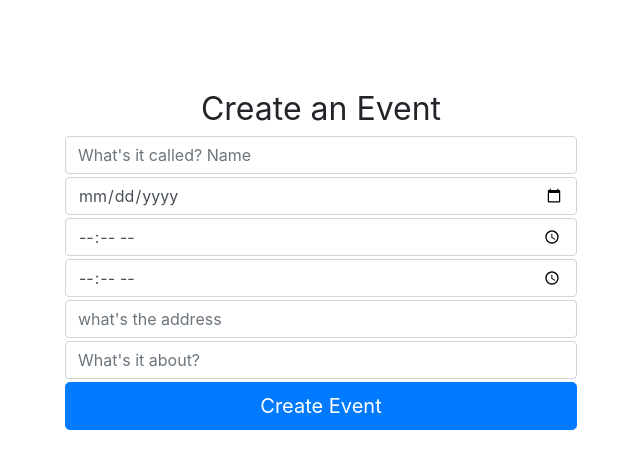
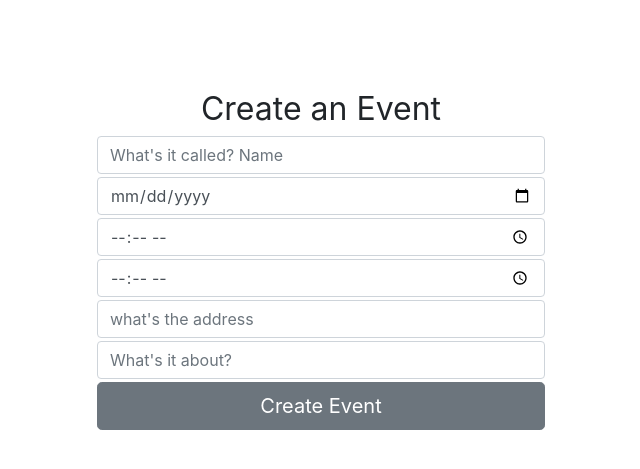
Before and after one commit to Andyluchina/Hophacks2018Best, a PHP site: page /createevent.html in a window 1280 px wide. Shown: the part 56-525 px from the top of the page, without its empty margins (319-959 px from the left). Run offline with PHP 8.4, Linux system fonts and the light colour scheme; some libraries are stand-ins or nearby versions.

Commit message:
button
who cares

```diff
--- a/createevent.html
+++ b/createevent.html
@@ -61,7 +61,7 @@
 
       <input type="text" name="Description" class="form-control input-lg" placeholder="What's it about?" required>
 
-      <button class="btn btn-lg btn-primary btn-block" type="submit">Create Event</button>
+      <button class="btn btn-lg btn-secondary btn-block" type="submit">Create Event</button>
 
    </form>
 
--- a/createeventcss.css
+++ b/createeventcss.css
@@ -1,7 +1,7 @@
 #signup{
 
     margin: 0 auto;
-    width:40%;
+    width:35%;
 }
 
 #signup input{
```
